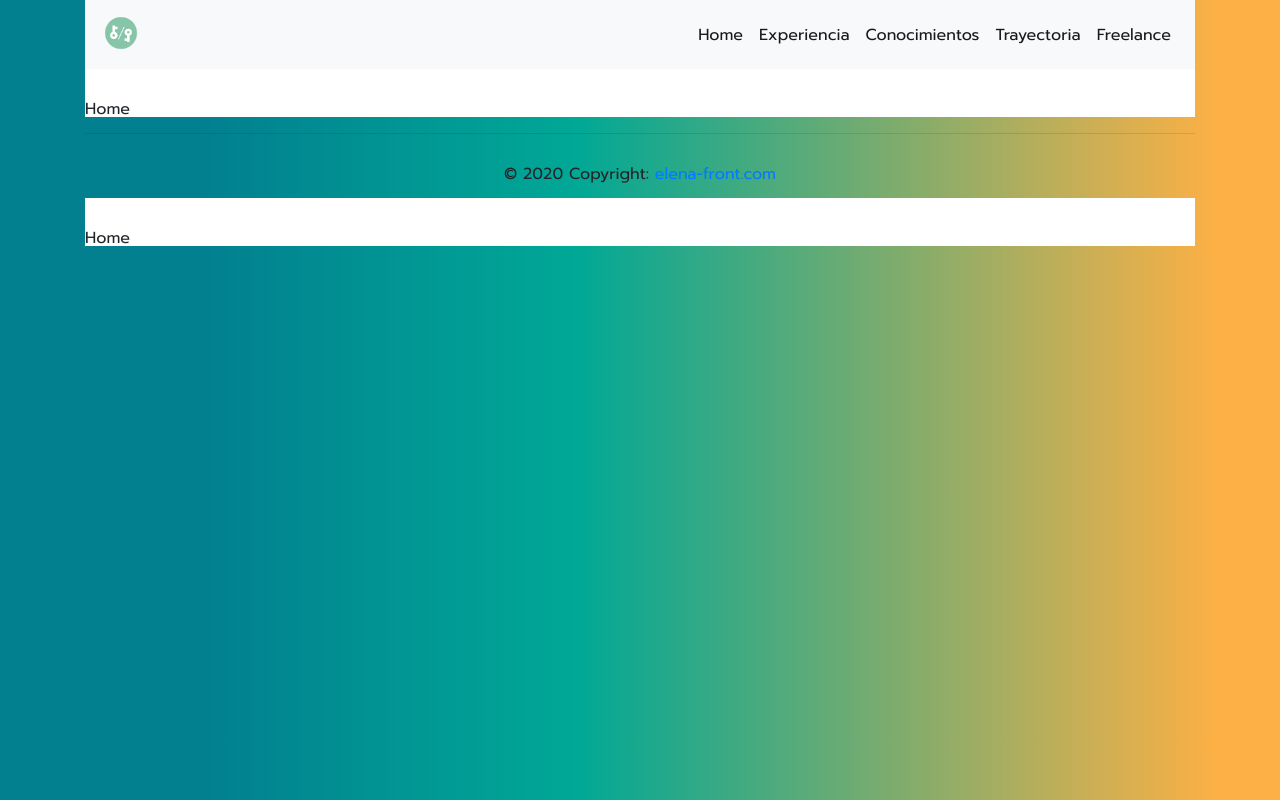
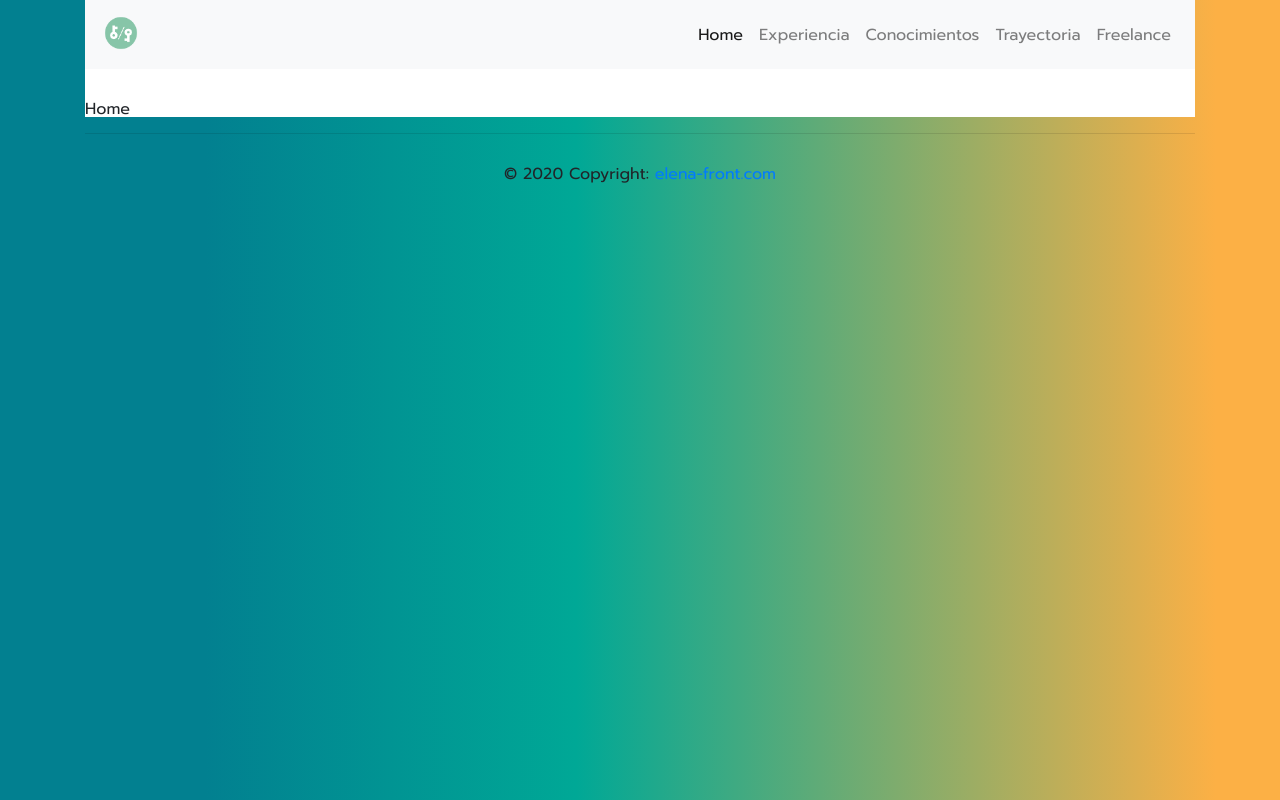
Before and after one commit to ElenaDPV/myWebAngular, an Angular app: page /home in a window 1280 px wide. Built offline with nearby package versions, Linux system fonts and the light colour scheme.

Commit message:
enlazado ok

```diff
--- a/src/app/app.component.html
+++ b/src/app/app.component.html
@@ -2,11 +2,12 @@
 
 <app-navbar></app-navbar>
 <!-- <app-login></app-login> -->
-<app-home></app-home>
+<!-- <app-home></app-home> -->
 <!-- <app-conocimientos></app-conocimientos>
 <app-experiencia></app-experiencia>
 <app-trayectoria></app-trayectoria>
 <app-freelance></app-freelance> -->
 
+
+<router-outlet></router-outlet>
 <app-footer></app-footer>
-<router-outlet></router-outlet>
--- a/src/app/navbar/navbar.component.html
+++ b/src/app/navbar/navbar.component.html
@@ -11,19 +11,19 @@
     <div class="collapse navbar-collapse justify-content-end" id="navbarNav">
       <ul class="navbar-nav ">
         <li class="nav-item">
-          <a class="nav-link" routerLink="" routerLinkActive="active">Home</a>
+          <a class="nav-link" routerLink="/home" routerLinkActive="active">Home</a>
         </li>
         <li class="nav-item">
-          <a class="nav-link" routerLink="" routerLinkActive="active">Experiencia</a>
+          <a class="nav-link" routerLink="/experiencia" routerLinkActive="active">Experiencia</a>
         </li>
         <li class="nav-item">
-          <a class="nav-link" routerLink="" routerLinkActive="active">Conocimientos</a>
+          <a class="nav-link" routerLink="/conocimientos" routerLinkActive="active">Conocimientos</a>
         </li>
         <li class="nav-item">
-          <a class="nav-link" routerLink="" routerLinkActive="active">Trayectoria</a>
+          <a class="nav-link" routerLink="/trayectoria" routerLinkActive="active">Trayectoria</a>
         </li>
         <li class="nav-item">
-          <a class="nav-link" routerLink="" routerLinkActive="active">Freelance</a>
+          <a class="nav-link" routerLink="/freelance" routerLinkActive="active">Freelance</a>
         </li>
       </ul>
     </div>
```
Also changed, not shown: src/app/app-routing.module.ts (+5 -4 lines).
